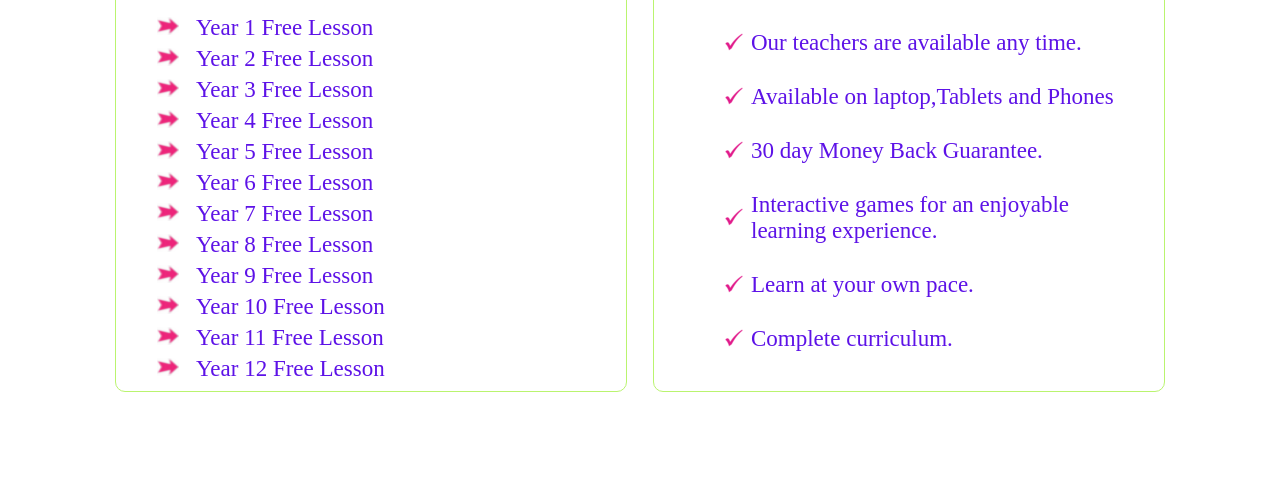
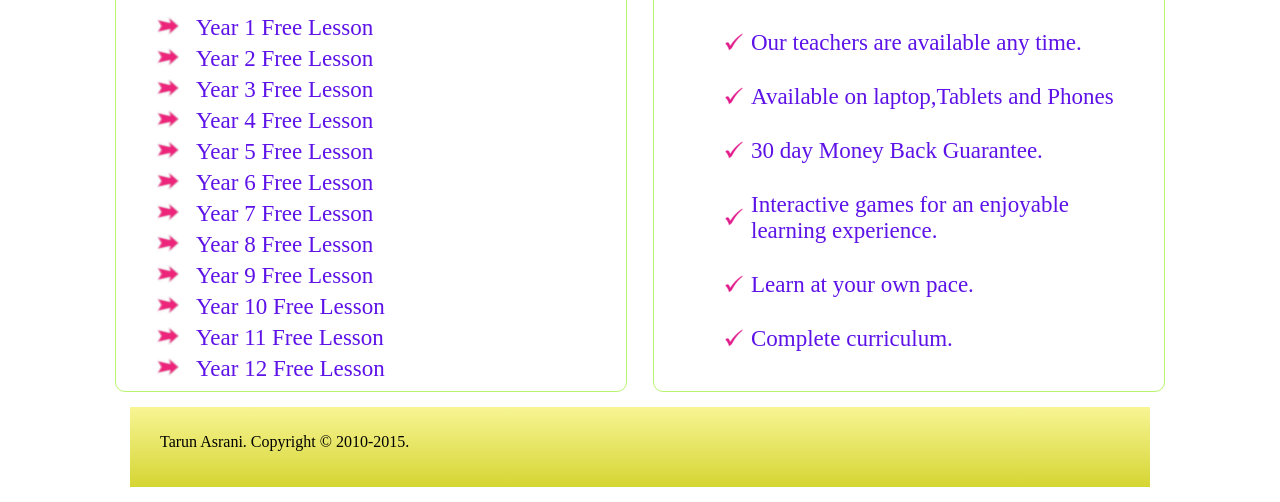
Before and after one commit to TarunAsrani/maths-website, a plain HTML site: page index.html in a window 1280 px wide. Shown: the part 586-1088 px from the top of the page. Before the commit the page ends 978 px from the top, so only its background shows below. Drawn offline with Linux system fonts and the light colour scheme.

Commit message:
final commit

```diff
--- a/index.html
+++ b/index.html
@@ -63,6 +63,12 @@
                         <li><a href="a">Complete curriculum.</a></li>
                 </ul>
             </div>
+            <div class="clear"></div>
+            <div class="footer">
+                <div>
+                    <p>Tarun Asrani. Copyright  &copy; 2010-2015.</p>
+                </div>
+            </div>
         </div>
     </body>
 </html>
--- a/styling.css
+++ b/styling.css
@@ -1,3 +1,7 @@
+body{
+    font: Arial, Melvetica, sans-serif;
+}
+
 #container{
     width: 1050px;
  /* border: 1px solid grey; */
@@ -36,6 +40,7 @@ h1 a{
     font-size: 15px;
     color: orange;
     background: white url(./Images/search.jpg) right center no-repeat;
+    border: 1px solid #C8D03E;
 }
 
 .submit{
@@ -150,3 +155,10 @@ list-style: none;
     padding-left: 27px;
     background: url(./Images/tick.png) no-repeat left center;
 }
+
+.footer{
+    height: 60px;
+    background:linear-gradient(#F8F594, #D5D533);
+    padding: 10px 30px;
+    margin: 15px;
+}
```
